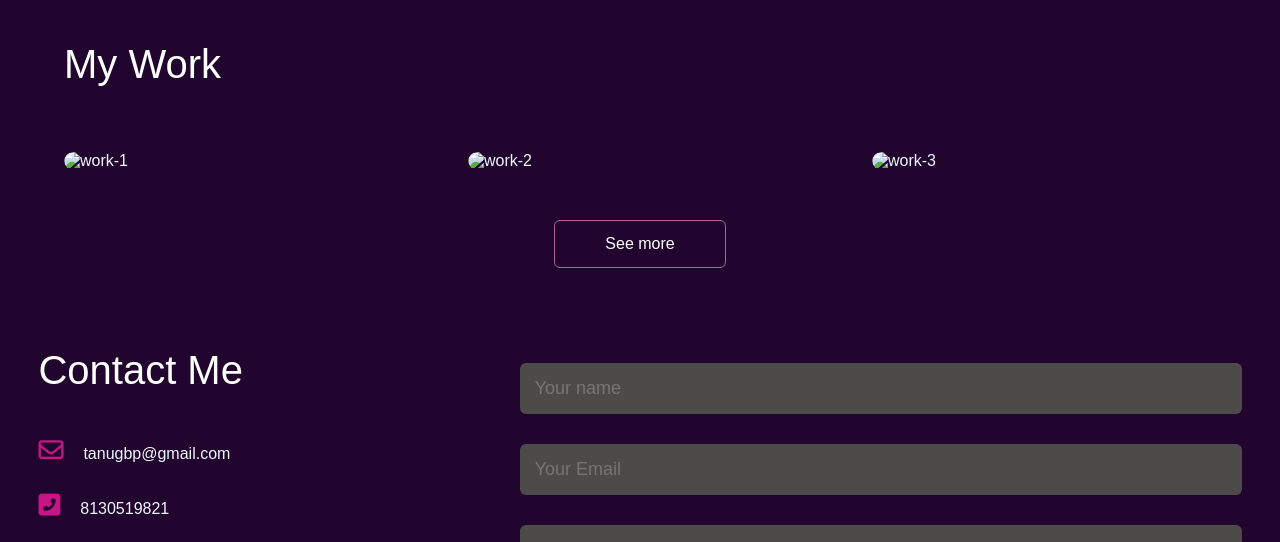
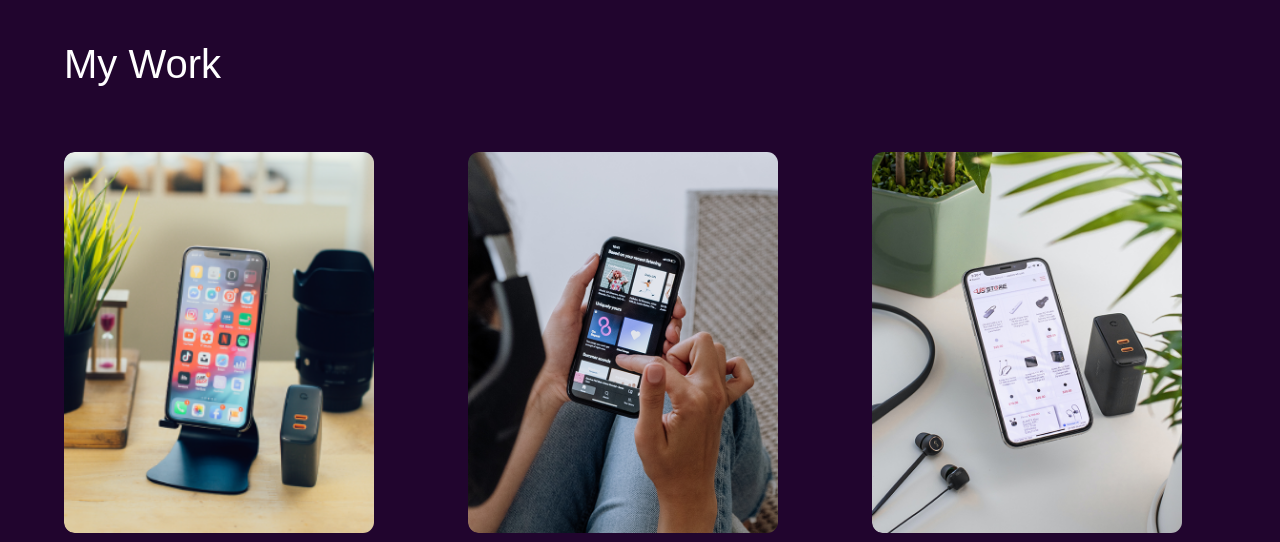
Before and after one commit to tanu323/MyPortfolio, a plain HTML site: page index.html in a window 1280 px wide. Shown: the part 2006-2548 px from the top of the page. Drawn offline with Linux system fonts and the light colour scheme.

Commit message:
4th commit

```diff
--- a/index.html
+++ b/index.html
@@ -28,7 +28,7 @@
                     <h1>Hi, I am <span>Tanu </span> <br>from India</h1>
                 </div>
                 <div class="black-women">
-                    <img src="Image/black-history-month-african-american-designs-set-free-png.webp" alt="womaUser">
+                    <img src="ImagesGit/black-history-month-african-american-designs-set-free-png.webp" alt="womaUser">
                 </div>
             </div>
         </div>
@@ -100,7 +100,7 @@
             <h1 class="sub-title">My Work</h1>
             <div class="work-list">
                 <div class="work">
-                    <img src="Image/work-1.png" alt="work-1">
+                    <img src="ImagesGit/work-1.png" alt="work-1">
                     <div class="layer">
                         <h3>Social Media App</h3>
                         <p>Lorem ipsum dolor sit amet, consectetur adipisicing elit. Tempore, ratione reprehenderit nam fugiat saepe modi.</p>
@@ -108,7 +108,7 @@
                     </div>
                 </div>
                 <div class="work">
-                    <img src="Image/work-2.png" alt="work-2">
+                    <img src="ImagesGit/work-2.png" alt="work-2">
                     <div class="layer">
                         <h3>Online Music Streaming App</h3>
                         <p>Lorem ipsum dolor sit amet, consectetur adipisicing elit. Tempore, ratione reprehenderit nam fugiat saepe modi.</p>
@@ -116,7 +116,7 @@
                     </div>
                 </div>
                 <div class="work">
-                    <img src="Image/work-3.png" alt="work-3">
+                    <img src="ImagesGit/work-3.png" alt="work-3">
                     <div class="layer">
                         <h3>Ecommerce Site</h3>
                         <p>Lorem ipsum dolor sit amet, consectetur adipisicing elit. Tempore, ratione reprehenderit nam fugiat saepe modi.</p>
```
Also changed, not shown: ImagesGit/flower4.jpg (deleted), ImagesGit/flower6.jpg (deleted), work-1.png (deleted).
